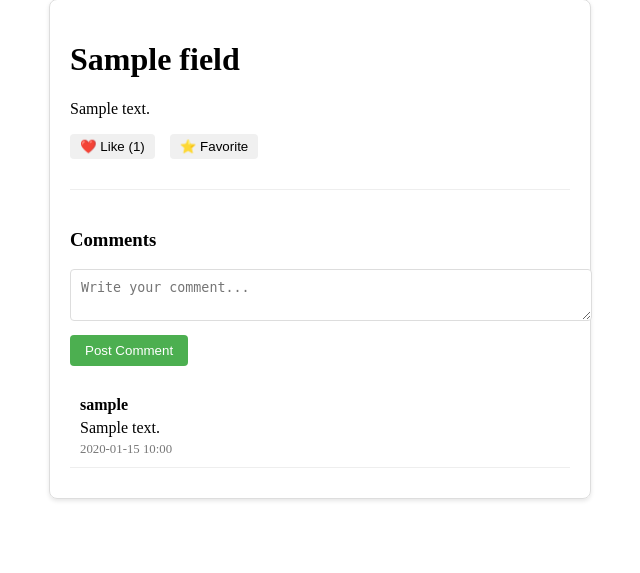
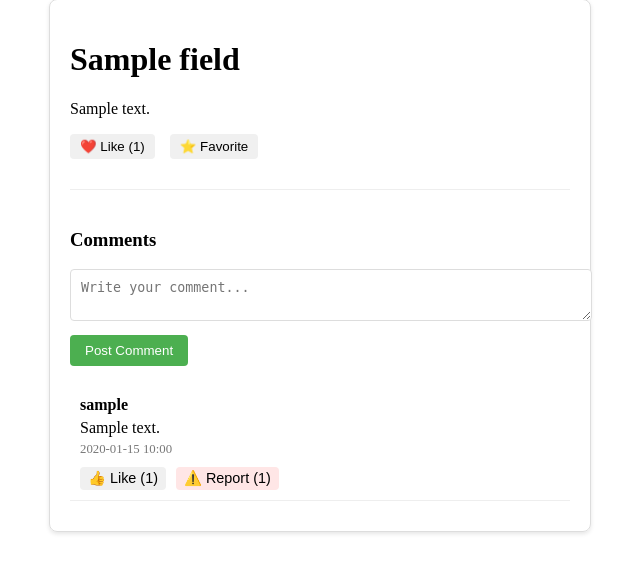
Before and after one commit to Avanyankar/AlgEdu, a Django app: page /cards/1/ in a window 1280 px wide. Shown: the part 21-594 px from the top of the page, without its empty margins (320-960 px from the left). Run offline with Django 5.2, Linux system fonts and the light colour scheme; tables that the repository leaves empty hold one stand-in row (values such as "Sample post").

Commit message:
LikesAndReportsComment

```diff
--- a/team_website/AlgEdu_Team/urls.py
+++ b/team_website/AlgEdu_Team/urls.py
@@ -31,6 +31,8 @@ urlpatterns = [
     path('cards/<int:pk>/toggle-favorite/', views.toggle_favorite, name='toggle-favorite'),
     path('api/search/', views.search_fields, name='search_api'),
     path('cards/<int:pk>/add-comment/', views.add_comment, name='add_comment'),
+    path('comments/<int:pk>/toggle-like/', views.toggle_comment_like, name='toggle_comment_like'),
+    path('comments/<int:pk>/report/', views.report_comment, name='report_comment'),
 ]
 
 handler404 = views.NotFoundView.as_view()
--- a/team_website/main_app/models.py
+++ b/team_website/main_app/models.py
@@ -25,12 +25,20 @@ class Comment(models.Model):
     author = models.ForeignKey(User, on_delete=models.CASCADE)
     text = models.TextField()
     created_at = models.DateTimeField(auto_now_add=True)
+    likes = models.ManyToManyField(User, related_name='liked_comments', blank=True)
+    reports = models.ManyToManyField(User, related_name='reported_comments', blank=True)
 
     class Meta:
         ordering = ['-created_at']
 
     def __str__(self):
-        return f'Comment by {self.author.username} on {self.field.title}'
+        return f'Комментарий от {self.author.username} к {self.field.title}'
+
+    def likes_count(self):
+        return self.likes.count()
+
+    def reports_count(self):
+        return self.reports.count()
 
 
 class LikeField(models.Model):
--- a/team_website/main_app/templates/card_detail.html
+++ b/team_website/main_app/templates/card_detail.html
@@ -73,6 +73,25 @@
             font-size: 0.8em;
             color: #777;
         }
+        .comment-actions {
+            margin-top: 10px;
+            display: flex;
+            gap: 10px;
+        }
+        .comment-like-btn, .comment-report-btn {
+            padding: 3px 8px;
+            border: none;
+            border-radius: 4px;
+            background: #f0f0f0;
+            cursor: pointer;
+            font-size: 0.9em;
+        }
+        .comment-like-btn.liked {
+            background: #ccffcc;
+        }
+        .comment-report-btn {
+            background: #ffe6e6;
+        }
     </style>
 </head>
 <body>
@@ -105,10 +124,21 @@
             <!-- Список комментариев -->
             <div class="comments-list" id="comments-list">
                 {% for comment in field.comments.all %}
-                <div class="comment">
+                <div class="comment" data-comment-id="{{ comment.id }}">
                     <div class="comment-author">{{ comment.author.username }}</div>
                     <div class="comment-text">{{ comment.text }}</div>
                     <div class="comment-date">{{ comment.created_at|date:"Y-m-d H:i" }}</div>
+
+                    <div class="comment-actions">
+                        <button class="comment-like-btn {% if request.user in comment.likes.all %}liked{% endif %}"
+                                data-comment-id="{{ comment.id }}">
+                            👍 Like (<span class="likes-count">{{ comment.likes.count }}</span>)
+                        </button>
+
+                        <button class="comment-report-btn" data-comment-id="{{ comment.id }}">
+                            ⚠️ Report (<span class="reports-count">{{ comment.reports.count }}</span>)
+                        </button>
+                    </div>
                 </div>
                 {% endfor %}
             </div>
@@ -123,6 +153,7 @@
             const commentText = document.getElementById('comment-text');
             const commentsList = document.getElementById('comments-list');
 
+            // Обработчики для карточки
             if (likeBtn) {
                 likeBtn.addEventListener('click', function() {
                     const fieldId = this.getAttribute('data-field-id');
@@ -148,6 +179,22 @@
                 });
             }
 
+            // Обработчики для комментариев
+            document.querySelectorAll('.comment-like-btn').forEach(btn => {
+                btn.addEventListener('click', function() {
+                    const commentId = this.getAttribute('data-comment-id');
+                    toggleCommentLike(commentId);
+                });
+            });
+
+            document.querySelectorAll('.comment-report-btn').forEach(btn => {
+                btn.addEventListener('click', function() {
+                    const commentId = this.getAttribute('data-comment-id');
+                    reportComment(commentId);
+                });
+            });
+
+            // Функции для карточки
             function toggleLike(fieldId) {
                 fetch(`/cards/${fieldId}/toggle-like/`, {
                     method: 'POST',
@@ -188,7 +235,7 @@
             }
 
             function addComment(fieldId, text) {
-            fetch(`/cards/${fieldId}/add-comment/`, {  // Изменили этот URL
+                fetch(`/cards/${fieldId}/add-comment/`, {
                     method: 'POST',
                     headers: {
                         'X-CSRFToken': getCookie('csrftoken'),
@@ -200,28 +247,83 @@
                 .then(response => response.json())
                 .then(data => {
                     if (data.success) {
-                        // Очищаем поле ввода
                         commentText.value = '';
 
-                        // Добавляем новый комментарий в список
                         const commentDiv = document.createElement('div');
                         commentDiv.className = 'comment';
+                        commentDiv.setAttribute('data-comment-id', data.comment_id);
                         commentDiv.innerHTML = `
                             <div class="comment-author">${data.author}</div>
                             <div class="comment-text">${data.text}</div>
                             <div class="comment-date">${data.created_at}</div>
+                            <div class="comment-actions">
+                                <button class="comment-like-btn" data-comment-id="${data.comment_id}">
+                                    👍 Like (<span class="likes-count">0</span>)
+                                </button>
+                                <button class="comment-report-btn" data-comment-id="${data.comment_id}">
+                                    ⚠️ Report (<span class="reports-count">0</span>)
+                                </button>
+                            </div>
                         `;
 
-                        // Вставляем новый комментарий в начало списка
                         commentsList.insertBefore(commentDiv, commentsList.firstChild);
+
+                        // Добавляем обработчики для новых кнопок
+                        commentDiv.querySelector('.comment-like-btn').addEventListener('click', function() {
+                            toggleCommentLike(this.getAttribute('data-comment-id'));
+                        });
+
+                        commentDiv.querySelector('.comment-report-btn').addEventListener('click', function() {
+                            reportComment(this.getAttribute('data-comment-id'));
+                        });
+                    }
+                });
+            }
+
+            // Функции для комментариев
+            function toggleCommentLike(commentId) {
+                fetch(`/comments/${commentId}/toggle-like/`, {
+                    method: 'POST',
+                    headers: {
+                        'X-CSRFToken': getCookie('csrftoken'),
+                        'Content-Type': 'application/json'
+                    },
+                    credentials: 'same-origin'
+                })
+                .then(response => response.json())
+                .then(data => {
+                    if (data.success) {
+                        const btn = document.querySelector(`.comment-like-btn[data-comment-id="${commentId}"]`);
+                        const countSpan = btn.querySelector('.likes-count');
+
+                        btn.classList.toggle('liked', data.is_liked);
+                        countSpan.textContent = data.likes_count;
                     } else if (data.redirect) {
                         window.location.href = '/accounts/login/?next=' + window.location.pathname;
-                    } else if (data.error) {
-                        alert(data.error);
                     }
+                });
+            }
+
+            function reportComment(commentId) {
+                fetch(`/comments/${commentId}/report/`, {
+                    method: 'POST',
+                    headers: {
+                        'X-CSRFToken': getCookie('csrftoken'),
+                        'Content-Type': 'application/json'
+                    },
+                    credentials: 'same-origin'
                 })
-                .catch(error => {
-                    console.error('Error:', error);
+                .then(response => response.json())
+                .then(data => {
+                    if (data.success) {
+                        const btn = document.querySelector(`.comment-report-btn[data-comment-id="${commentId}"]`);
+                        const countSpan = btn.querySelector('.reports-count');
+
+                        countSpan.textContent = data.reports_count;
+                        alert('Thank you for your report! We will review this comment.');
+                    } else if (data.redirect) {
+                        window.location.href = '/accounts/login/?next=' + window.location.pathname;
+                    }
                 });
             }
 
--- a/team_website/main_app/views.py
+++ b/team_website/main_app/views.py
@@ -405,3 +405,40 @@ def field_detail(request, pk):
         'is_liked': is_liked,
         'is_favorited': is_favorited
     })
+
+
+@require_POST
+@login_required
+def toggle_comment_like(request, pk):
+    try:
+        comment = Comment.objects.get(id=pk)
+        if request.user in comment.likes.all():
+            comment.likes.remove(request.user)
+            is_liked = False
+        else:
+            comment.likes.add(request.user)
+            is_liked = True
+
+        return JsonResponse({
+            'success': True,
+            'is_liked': is_liked,
+            'likes_count': comment.likes.count()
+        })
+    except Comment.DoesNotExist:
+        return JsonResponse({'error': 'Комментарий не найден'}, status=404)
+
+
+@require_POST
+@login_required
+def report_comment(request, pk):
+    try:
+        comment = Comment.objects.get(id=pk)
+        if request.user not in comment.reports.all():
+            comment.reports.add(request.user)
+
+        return JsonResponse({
+            'success': True,
+            'reports_count': comment.reports.count()
+        })
+    except Comment.DoesNotExist:
+        return JsonResponse({'error': 'Комментарий не найден'}, status=404)
```
Also changed, not shown: team_website/main_app/migrations/0008_comment_likes_comment_reports.py (added). Lines whose indentation alone changed are shown as unchanged.
